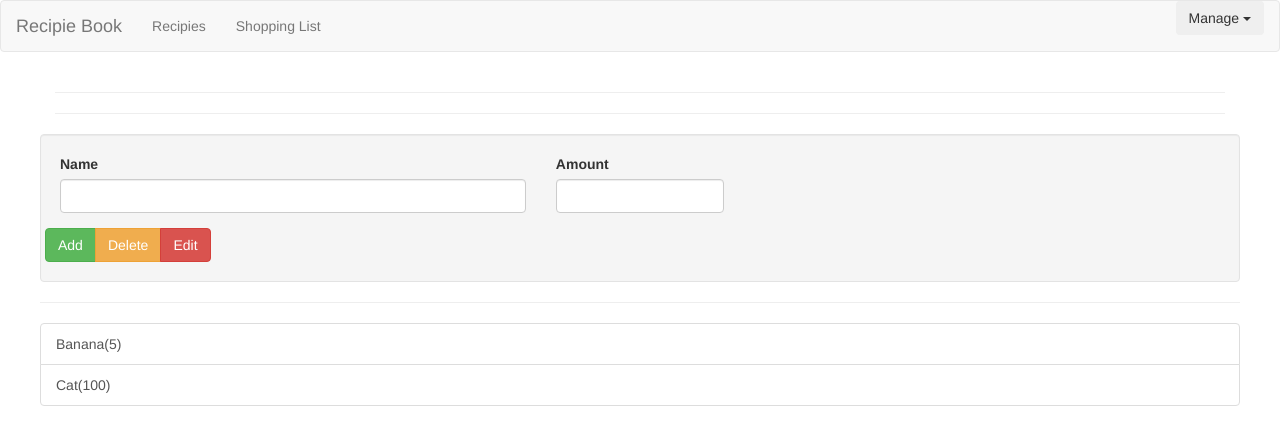
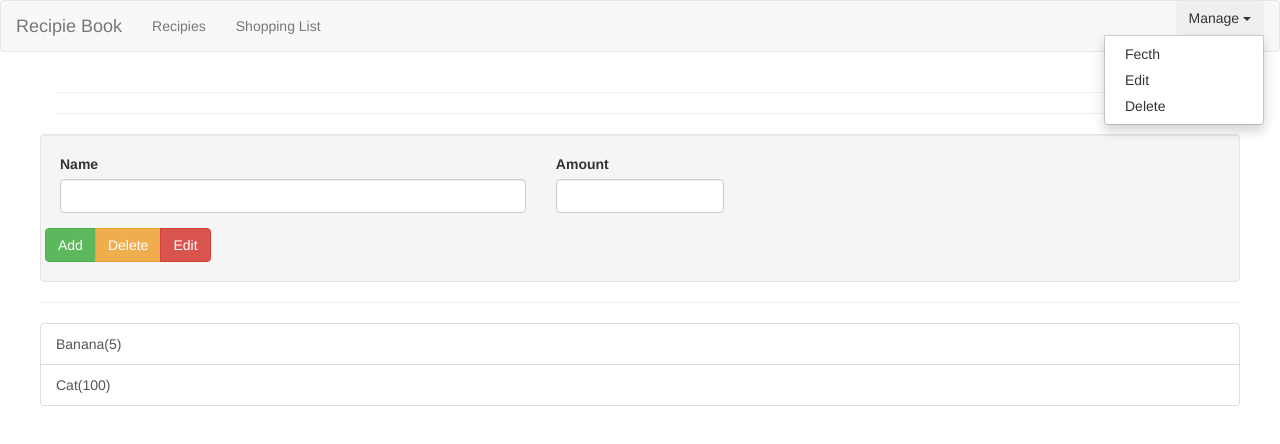
Before and after one commit to shivaprasadh979/angular_world, an Angular app: page / in a window 1280 px wide. Shown: the top 444 px of the page. Built offline with nearby package versions, Linux system fonts and the light colour scheme.

Commit message:
simple changes

```diff
--- a/src/app/header/header.component.html
+++ b/src/app/header/header.component.html
@@ -13,7 +13,7 @@
         </li>
       </ul>
       <ul class="nav navbar-nav navbar-right">
-        <li class="dropdown">
+        <li class="dropdown open">
           <button
             class="btn dropdown-toggle"
             type="button"
@@ -22,9 +22,9 @@
             Manage <span class="caret"></span>
           </button>
           <ul class="dropdown-menu">
-            <li><a href="#">HTML</a></li>
-            <li><a href="#">CSS</a></li>
-            <li><a href="#">JavaScript</a></li>
+            <li><a href="#">Fecth</a></li>
+            <li><a href="#">Edit</a></li>
+            <li><a href="#">Delete</a></li>
           </ul>
         </li>
       </ul>
--- a/src/app/shopping-list/shopping-edit/shopping-edit.component.html
+++ b/src/app/shopping-list/shopping-edit/shopping-edit.component.html
@@ -13,7 +13,7 @@
       </div>
     </form>
     <div class="row">
-      <div class="btn-group">
+      <div class="btn-group open">
         <button class="btn btn-success" type="button" (click)="onAdd()">
           Add
         </button>
```
Also changed, not shown: src/app/shared/dropdown_directive.ts (added, +19 -0 lines).
